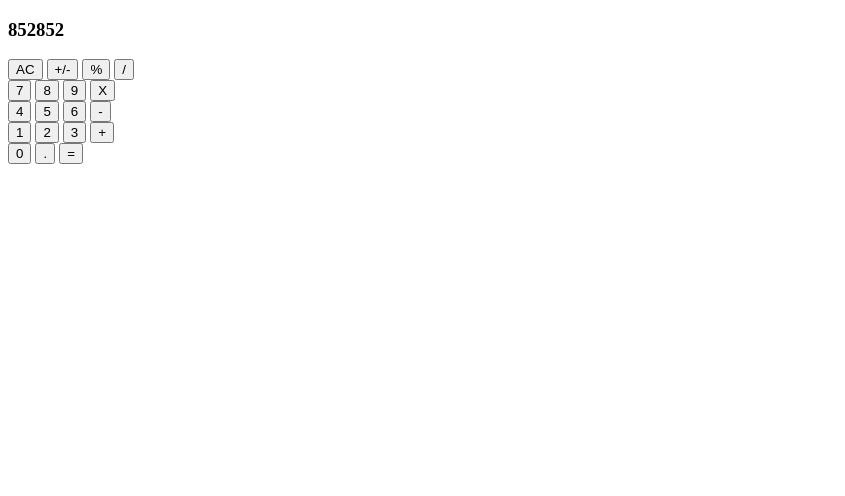
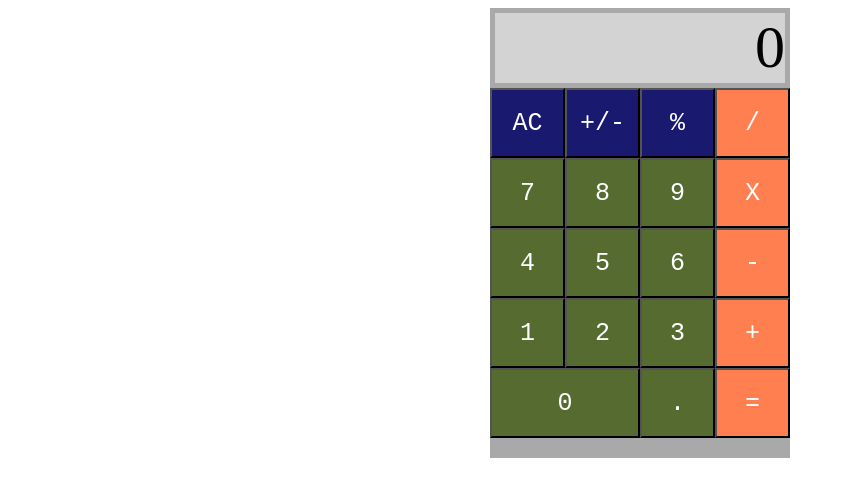
Before and after one commit to Stillwell-C/Taschenrechner, a plain HTML site: page index.html in a window 1280 px wide. Shown: the whole page, without its empty margins (0-845 px from the left). Drawn offline with Linux system fonts and the light colour scheme.

Commit message:
Basic styling

```diff
--- a/index.html
+++ b/index.html
@@ -10,35 +10,35 @@
 <body>
     <div id="main-body">
         <div id="screen">
-            <h3>852852</h3>
+
         </div>
         <div id="button-container">
             <div class="btn-line1">
-                <button class="button" id="clrBtn">AC</button>
-                <button class="button" id="posNeg">+/-</button>
-                <button class="button" id="prctBtn">%</button>
+                <button class="button top-btn" id="clrBtn">AC</button>
+                <button class="button top-btn" id="posNeg">+/-</button>
+                <button class="button top-btn" id="prctBtn">%</button>
                 <button class="button operatorBtn" id="dvdBtn">/</button>
             </div>
             <div class="btn-line2">
-                <button class="button numBtn" id="btn7">7</button>
-                <button class="button numBtn" id="btn8">8</button>
-                <button class="button numBtn" id="btn9">9</button>
+                <button class="button numBtn" id="b7">7</button>
+                <button class="button numBtn" id="b8">8</button>
+                <button class="button numBtn" id="b9">9</button>
                 <button class="button operatorBtn" id="multBtn">X</button>
             </div>
             <div class="btn-line3">
-                <button class="button numBtn" id="btn4">4</button>
-                <button class="button numBtn" id="btn5">5</button>
-                <button class="button numBtn" id="btn6">6</button>
+                <button class="button numBtn" id="b4">4</button>
+                <button class="button numBtn" id="b5">5</button>
+                <button class="button numBtn" id="b6">6</button>
                 <button class="button operatorBtn" id="subBtn">-</button>
             </div>
             <div class="btn-line4">
-                <button class="button numBtn" id="btn1">1</button>
-                <button class="button numBtn" id="btn2">2</button>
-                <button class="button numBtn" id="btn3">3</button>
+                <button class="button numBtn" id="b1">1</button>
+                <button class="button numBtn" id="b2">2</button>
+                <button class="button numBtn" id="b3">3</button>
                 <button class="button operatorBtn" id="plsBtn">+</button>
             </div>
             <div class="btn-line5">
-                <button class="button numBtn" id="btn0">0</button>
+                <button class="button numBtn" id="b0">0</button>
                 <button class="button numBtn" id="dcmBtn">.</button>
                 <button class="button operatorBtn" id="eqlBtn">=</button>
             </div>
--- a/style.css
+++ b/style.css
@@ -0,0 +1,71 @@
+body {
+    display: flex;
+    justify-content: center;
+    align-items: center;
+}
+
+#main-body {
+    width: 300px;
+    height: 450px;
+    display: flex;
+    flex-direction: column;
+    background-color: darkgray;
+}
+
+.screenDisplay{
+    height: 70px;
+    text-align: right;
+    background-color: lightgrey;
+    margin: 5px;
+    font-size: 60px;
+}
+
+.operatorBtn {
+    background-color: coral;
+}
+
+.top-btn {
+    background-color:midnightblue;
+}
+
+.numBtn {
+    background-color:darkolivegreen;
+}
+
+.button {
+    height: 70px;
+    width: 75px;
+    font-size: 25px;
+    color: white;
+    font-family:'Courier New', Courier, monospace;
+}
+
+#b0 {
+    height: 70px;
+    width: 150px;
+}
+
+.btn-line1 {
+    display: flex;
+    justify-content: space-around;
+}
+
+.btn-line2 {
+    display: flex;
+    justify-content: space-around;
+}
+
+.btn-line3 {
+    display: flex;
+    justify-content: space-around;
+}
+
+.btn-line4 {
+    display: flex;
+    justify-content: space-around;
+}
+
+.btn-line5 {
+    display: flex;
+    justify-content: space-around;
+}
```
